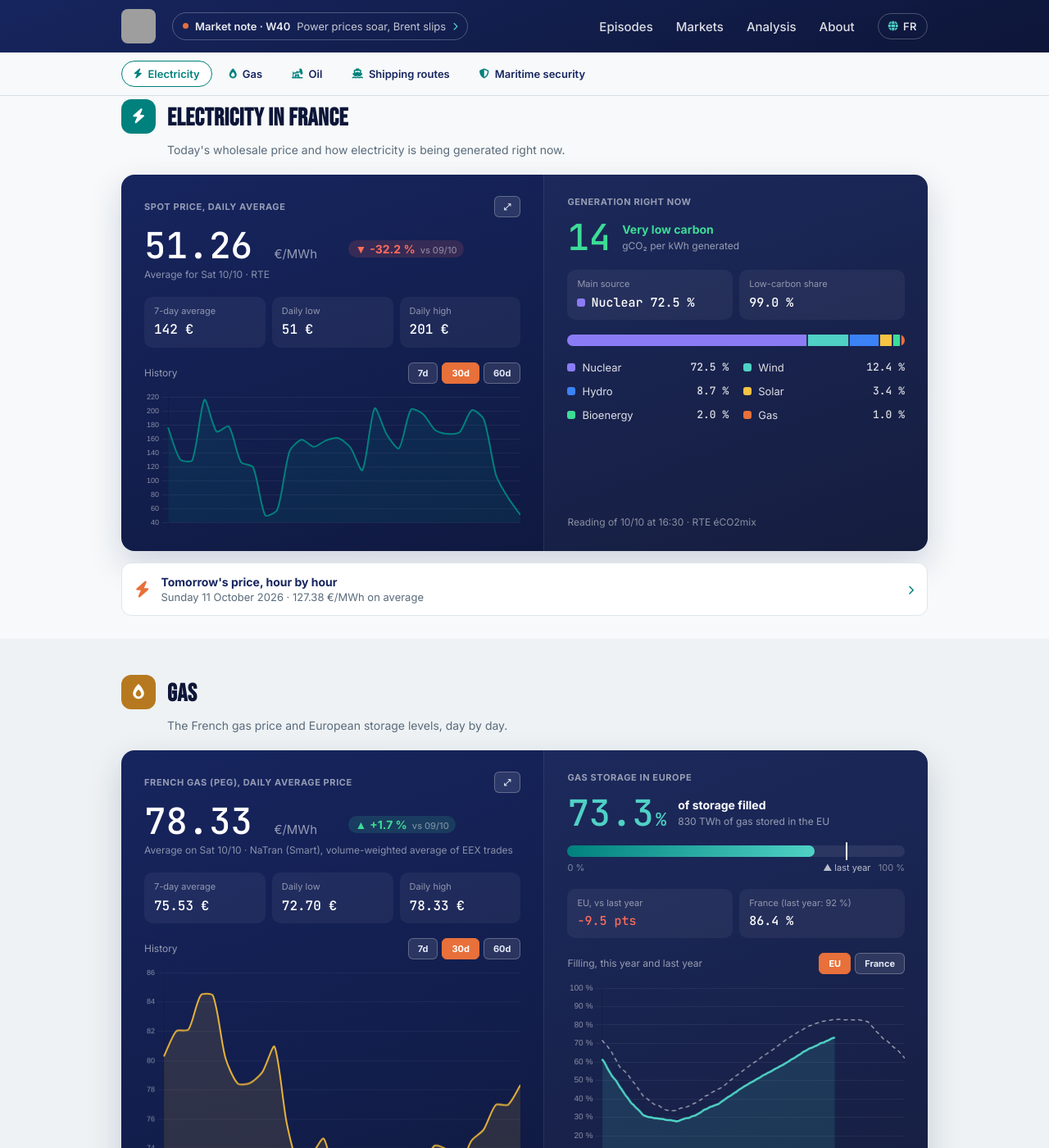
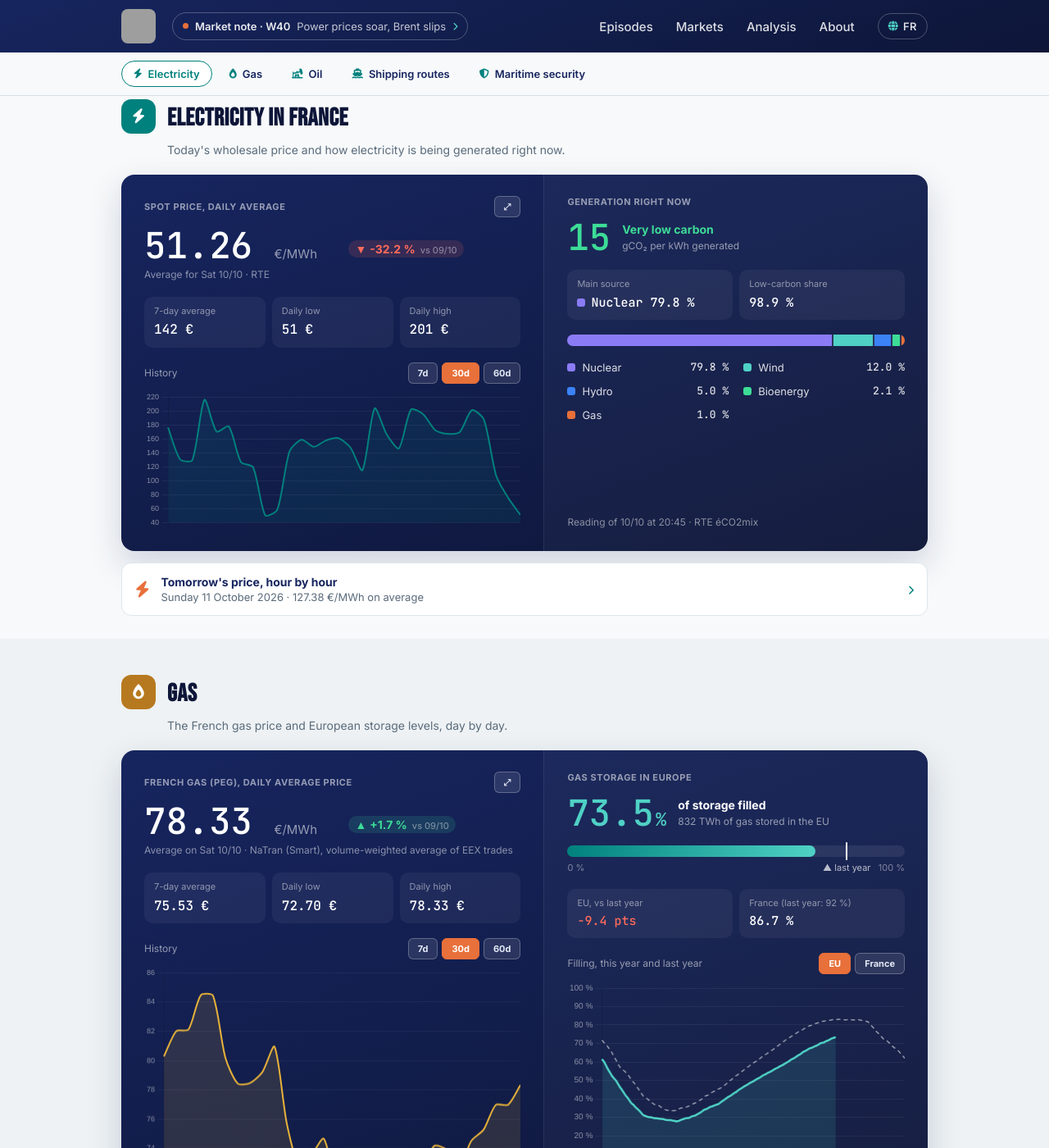
Before and after one commit to InsideEnergyMarkets/Inside-Energy-Markets, a Jekyll site: the page built from en/markets/index.html, in a window 1280 px wide and 1400 px high, scrolled down 383 px. Shown: the whole window at 82% size. Built offline with Jekyll 4.4.1, drawn with Linux system fonts in a browser that asks for light colours; some of the changed text lies outside the part shown; grey boxes are pictures that could not be loaded.

Commit message:
Mise à jour automatique des données marché

```diff
--- a/_data/fuel.json
+++ b/_data/fuel.json
@@ -1 +1 @@
-{"date":"2026-10-10","gazole":2.344,"e10":2.155,"stations":7695,"change_7d":{"since":"2026-10-03","gazole_cts":-2.8,"e10_cts":-0.8},"history":{"2026-09-30":{"gazole":2.38,"e10":2.163},"2026-10-01":{"gazole":2.374,"e10":2.16},"2026-10-02":{"gazole":2.373,"e10":2.16},"2026-10-03":{"gazole":2.372,"e10":2.163},"2026-10-04":{"gazole":2.373,"e10":2.168},"2026-10-05":{"gazole":2.369,"e10":2.164},"2026-10-06":{"gazole":2.36,"e10":2.156},"2026-10-07":{"gazole":2.35,"e10":2.151},"2026-10-08":{"gazole":2.344,"e10":2.149},"2026-10-09":{"gazole":2.343,"e10":2.152},"2026-10-10":{"gazole":2.344,"e10":2.155}}}
+{"date":"2026-10-10","gazole":2.345,"e10":2.157,"stations":7650,"change_7d":{"since":"2026-10-03","gazole_cts":-2.7,"e10_cts":-0.6},"history":{"2026-09-30":{"gazole":2.38,"e10":2.163},"2026-10-01":{"gazole":2.374,"e10":2.16},"2026-10-02":{"gazole":2.373,"e10":2.16},"2026-10-03":{"gazole":2.372,"e10":2.163},"2026-10-04":{"gazole":2.373,"e10":2.168},"2026-10-05":{"gazole":2.369,"e10":2.164},"2026-10-06":{"gazole":2.36,"e10":2.156},"2026-10-07":{"gazole":2.35,"e10":2.151},"2026-10-08":{"gazole":2.344,"e10":2.149},"2026-10-09":{"gazole":2.343,"e10":2.152},"2026-10-10":{"gazole":2.345,"e10":2.157}}}
--- a/_data/market.json
+++ b/_data/market.json
@@ -1,5 +1,5 @@
 {
-  "updated_at": "2026-10-10T16:47:52.098432Z",
+  "updated_at": "2026-10-10T21:01:13.375977Z",
   "brent": {
     "price_usd": 104.54,
     "date": "2026-10-09",
@@ -44,18 +44,17 @@
     "change_pct": 1.7
   },
   "mix_france": {
-    "date_heure": "2026-10-10T16:30:00+00:00",
+    "date_heure": "2026-10-10T20:45:00+00:00",
     "shares": {
-      "nucleaire": 72.5,
-      "eolien": 12.4,
-      "hydraulique": 8.7,
-      "solaire": 3.4,
-      "bioenergies": 2.0,
+      "nucleaire": 79.8,
+      "eolien": 12.0,
+      "hydraulique": 5.0,
+      "bioenergies": 2.1,
       "gaz": 1.0
     },
     "top_source": "nucleaire",
-    "top_share": 72.5,
-    "co2_intensity": 14
+    "top_share": 79.8,
+    "co2_intensity": 15
   },
   "spot_price_france": {
     "price_eur_mwh": 51.26,
--- a/_data/market_history.json
+++ b/_data/market_history.json
@@ -719,11 +719,10 @@
     "spot_eur_mwh": 51.26,
     "spot_source": "RTE",
     "mix_shares": {
-      "nucleaire": 72.5,
-      "eolien": 12.4,
-      "hydraulique": 8.7,
-      "solaire": 3.4,
-      "bioenergies": 2.0,
+      "nucleaire": 79.8,
+      "eolien": 12.0,
+      "hydraulique": 5.0,
+      "bioenergies": 2.1,
       "gaz": 1.0
     },
     "peg_eur_mwh": 78.33,
--- a/_data/weekly_summary.json
+++ b/_data/weekly_summary.json
@@ -13,8 +13,8 @@
     "days_count": 8
   },
   "mix": {
-    "nuclear_avg_share": 72.0,
-    "renewables_avg_share": 23.6,
+    "nuclear_avg_share": 72.9,
+    "renewables_avg_share": 22.6,
     "days_count": 8
   }
 }
```
Also changed, not shown: _data/day_ahead.json (+1 -1 lines), _data/gas_storage.json.
